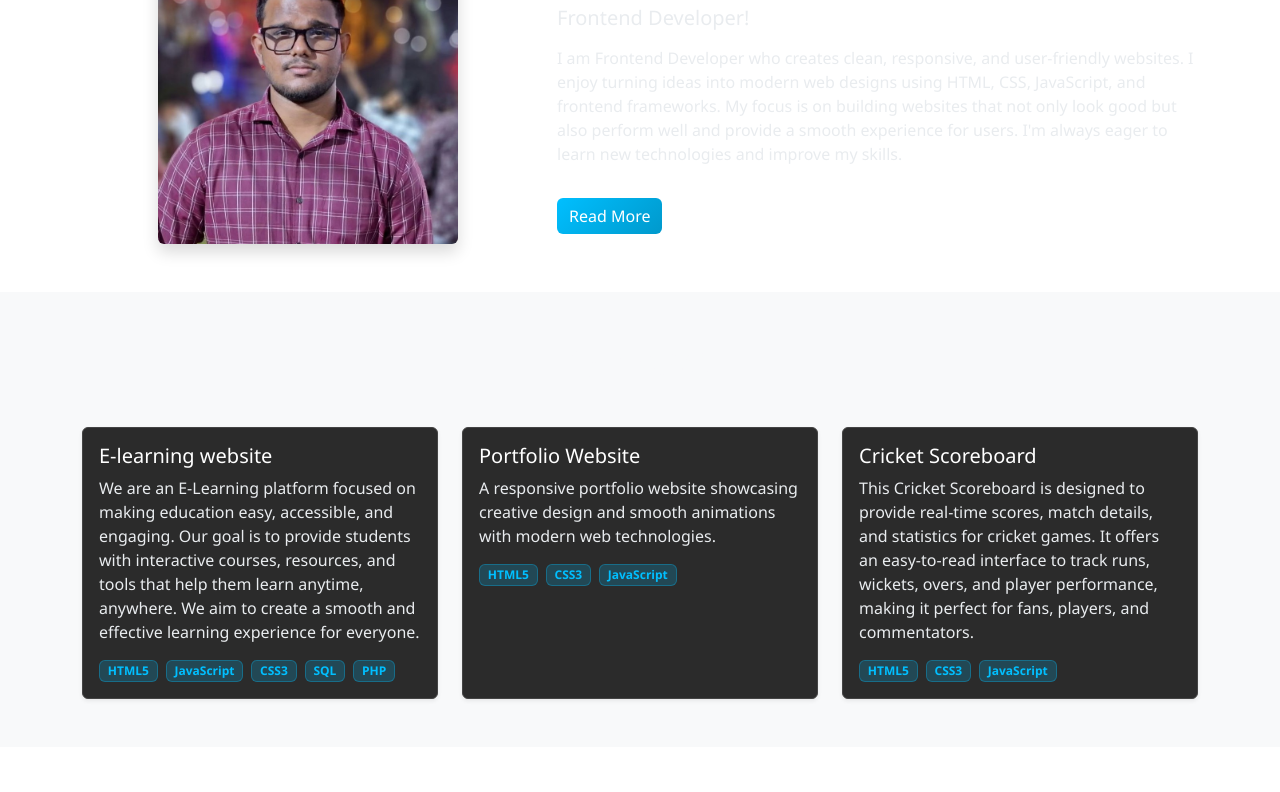
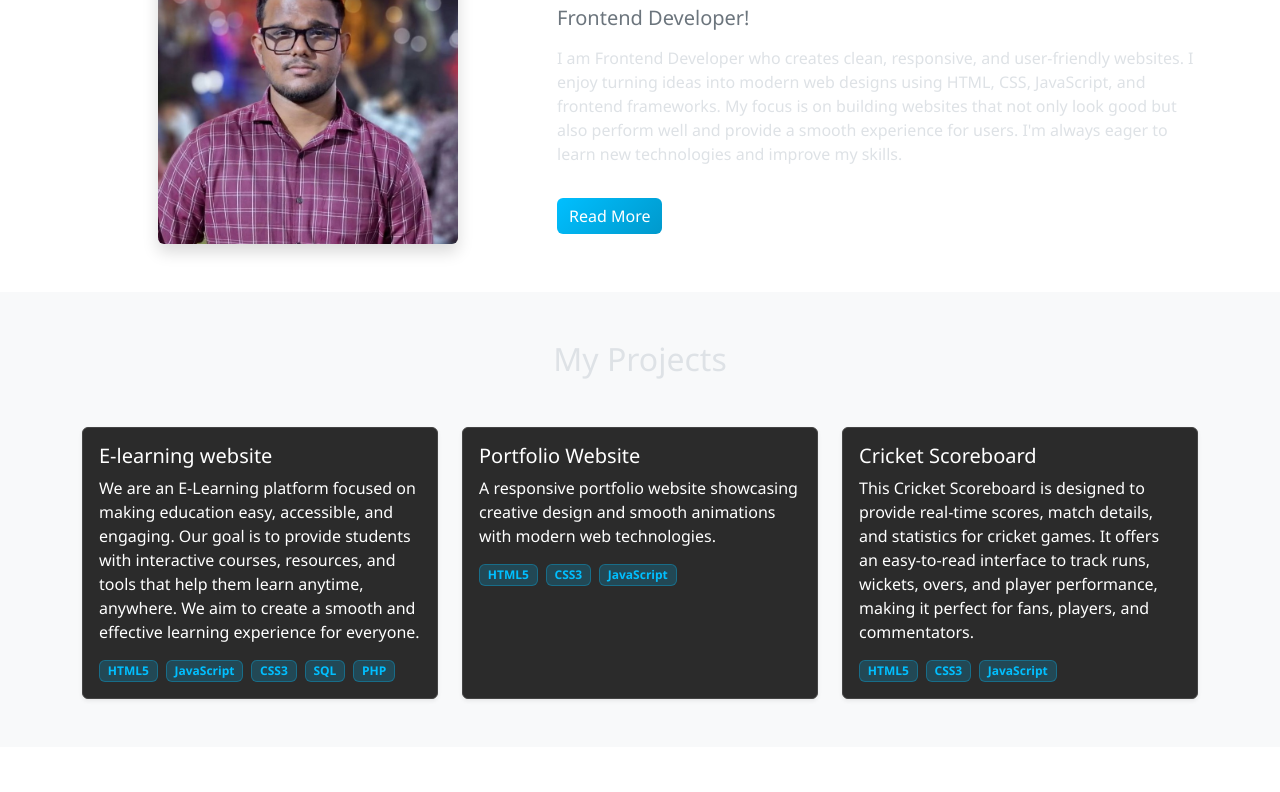
Before and after one commit to Kasun018/My_portfolio, a plain HTML site: page index.html in a window 1280 px wide. Shown: the part 1010-1802 px from the top of the page. Drawn offline with nearby package versions, Linux system fonts and the light colour scheme; a script that the page names is missing; a web font is replaced by a local one.

Commit message:
style: remove custom body and text color overrides to revert to default styling

```diff
--- a/portfolio.css
+++ b/portfolio.css
@@ -3,11 +3,6 @@
 body {
     font-family: 'Segoe UI', Tahoma, Geneva, Verdana, sans-serif;
     overflow-x: hidden;
-    color: #f8f9fa;
-}
-
-p, .card-text, .lead, .text-secondary {
-    color: #e9ecef !important;
 }
 
 /* Custom Nav Brand */
```
